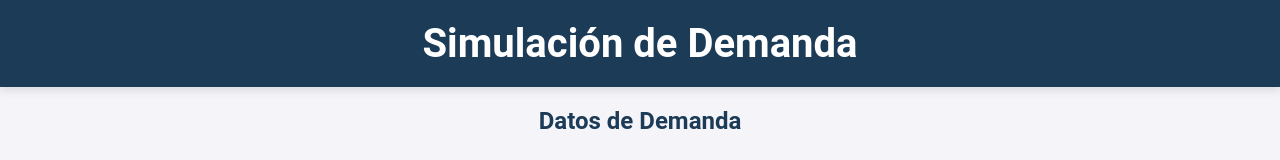
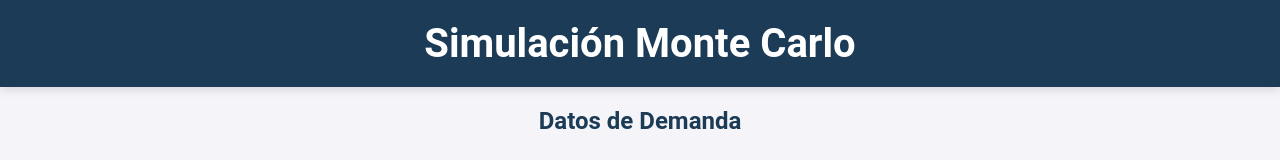
Before and after one commit to Rosita815/SimulacionMonteCarlo, a React (Create React App) app in the folder monte-carlo-frontend/: page / in a window 1280 px wide. Shown: the top 160 px of the page. Built offline with nearby package versions, Linux system fonts and the light colour scheme; no server answers.

Commit message:
commit 4
Update css

```diff
--- a/monte-carlo-frontend/src/App.js
+++ b/monte-carlo-frontend/src/App.js
@@ -75,7 +75,7 @@ function App() {
   return (
     <div className="App">
       <header className="App-header">
-        <h1>Simulación de Demanda</h1>
+        <h1>Simulación Monte Carlo</h1>
       </header>
 
       <div>
```
